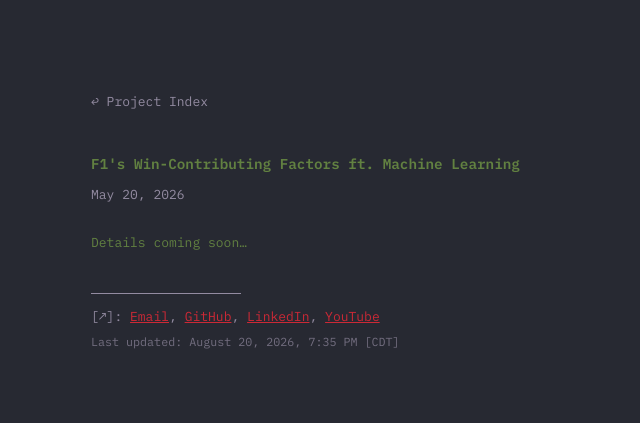
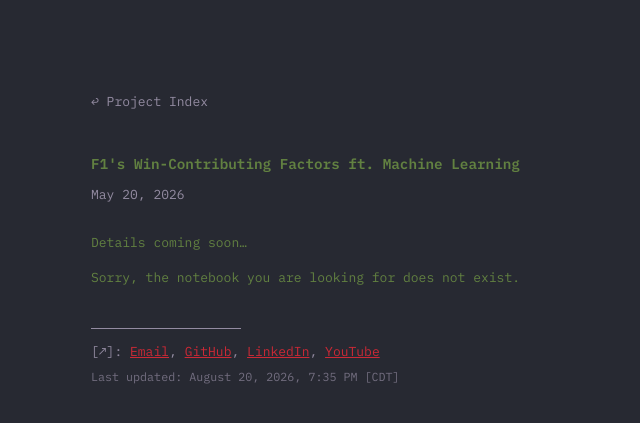
Before and after one commit to barnabykina/barnabykina.com, a Jekyll site: the page built from _projects/formula1-ml.md, in a window 1280 px wide. Shown: the top 423 px of the page, without its empty margins (0-640 px from the left). Built offline with Jekyll 4.4.1, drawn with Linux system fonts in a browser that asks for light colours.

Commit message:
add: formula one machine learning project jupyter notebook
Current implementation does not seem to work. Any attempts to serve the site locally have failed without prejudice due to the changes. Needs to be fixed!

```diff
--- a/_config.yml
+++ b/_config.yml
@@ -11,6 +11,7 @@
 highlighter: rouge
 plugins:
   - jekyll-sitemap
+  - jekyll-jupyter-notebook
 collections:
   notes:
     output: true
@@ -43,3 +44,6 @@
   - Gemfile
   - Gemfile.lock
   - README.md
+jupyter-notebook:
+  - prompt: true
+  - input: true
--- a/_projects/formula1-ml.md
+++ b/_projects/formula1-ml.md
@@ -6,3 +6,13 @@
 ---
 
 Details coming soon...
+
+{::nomarkdown}
+{% assign jupyter_path = 'assets/jupyter/formula1-ml.ipynb' | relative_url %}
+{% capture notebook_exists %}{% file_exists assets/jupyter/formula1-ml.ipynb %}{% endcapture %}
+{% if notebook_exists == 'true' %}
+    {% jupyter_notebook jupyter_path %}
+{% else %}
+    <p>Sorry, the notebook you are looking for does not exist.<p>
+{% endif %}
+{:/nomarkdown}
```
Also changed, not shown: Gemfile (+9 -4 lines), 1 other file.
